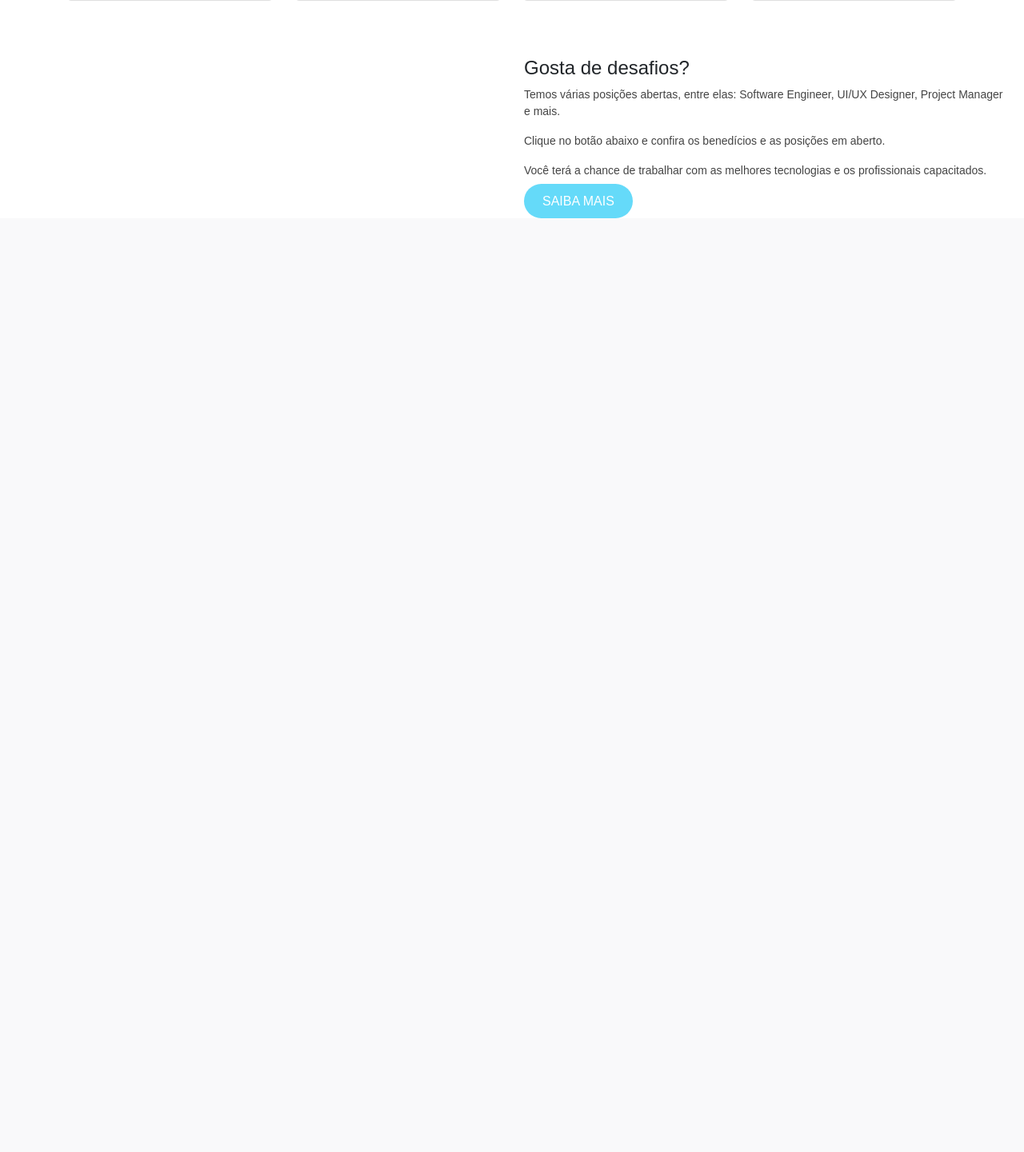
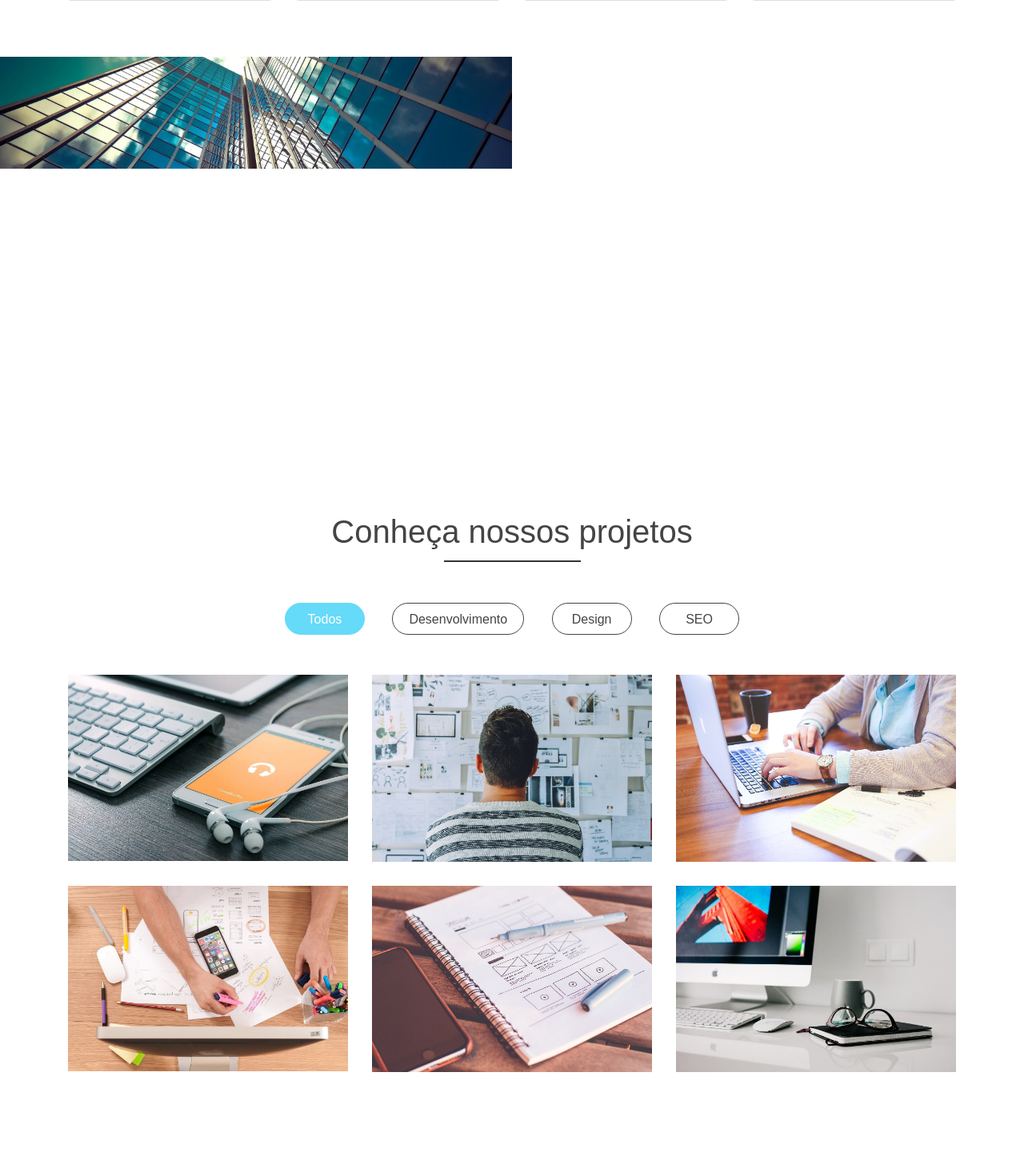
Before and after one commit to OliveiraRafaella/ProjetoGit, a PHP site: page / in a window 1280 px wide. Shown: the part 3086-4527 px from the top of the page at 80% size. Before the commit the page ends 3359 px from the top, so only its background shows below. Run offline with PHP 8.4, Linux system fonts and the light colour scheme; some libraries are stand-ins or nearby versions.

Commit message:
Portifolio

```diff
--- a/css/styles.css
+++ b/css/styles.css
@@ -195,11 +195,78 @@ header, .navbar{
     height: 500px;
 }
 
-#apply-area .container-fluid, #apply-area .row{
-   height: 100%;
+#apply-area .container-fluid, #aplly-area .row{
+    height: 100%;
 }
 
 #apply-area .apply-box{
     text-align: center;
     padding: 70px 50px;
 }
+
+#company-img{
+    background-image: url('../img/empresa.jpg');
+    background-size: cover;
+    height: 100%;
+}
+
+#pattern-img h4, #pattern-img p{
+    color: #FFF;
+}
+
+#patern-img h4{
+    margin-top: 8%;
+    margin-bottom: 20px;
+    text-transform: uppercase;
+}
+
+#pattern-img p{
+    margin-bottom: 20px;
+}
+
+#apply-btn{
+    display: block;
+    height: auto;
+    width: 180px;
+    margin-left: auto;
+    margin-right: auto;
+    margin-top: 30px;
+    background-color: transparent;
+    border-color: #FFF;
+}
+
+#apply-btn:hover{
+    border-color: #65DAF9;
+    background-color: #65DAF9;
+}
+
+/*Portifolio*/
+
+.project-box{
+    margin-bottom: 30px;
+}
+
+#filter-btn-box{
+    margin-bottom: 50px;
+    text-align: center;
+}
+
+.portifolio-area .filter-btn{
+    color:#444;
+    border: 1px solid #444;
+    background-color: transparent;
+    text-transform: none;
+    margin: 0 15px;
+    min-width: 100px;
+    width: auto;
+    height: 40px;
+    line-height: 40px;
+    padding: 0 20px;
+}
+
+.portifolio-area .filter-btn:hover, .portifolio-area .filter-btn.active{
+    color: #FFF;
+    background-color: #65DAF9;
+    border-color: #65DAF9;
+
+}
--- a/index.php
+++ b/index.php
@@ -220,18 +220,50 @@
                         </div>
                     </div>
                 </div>
-
             </div>
-            <div class="apply-area"> <!--Trabalhe Conosco-->
+            <div id="apply-area"> <!--Trabalhe Conosco-->
                 <div class="container-fluid">
                     <div class="row">
                         <div class="col-md-6 apply-box" id="company-img"></div>
                         <div class="col-md-6 apply-box" id="pattern-img">
                             <h4>Gosta de desafios?</h4>
                             <p>Temos várias posições abertas, entre elas: Software Engineer, UI/UX Designer, Project Manager e mais.</p>
-                                <p>Clique no botão abaixo e confira os benedícios e as posições em aberto.</p>
-                                <p>Você terá a chance de trabalhar com as melhores tecnologias e os profissionais capacitados.</p>
-                                <a href="#" class="main-btn" id="apply-btn">Saiba mais</a>
+                            <p>Clique no botão abaixo e confira os benefícios e as posições em aberto.</p>
+                            <p>Aqui você terá a chance de trabalhar com as melhores tecnologias e os profissionais mais capacitados.</p>
+                            <a href="#" class="main-btn" id="apply-btn">Saiba Mais</a>
+                        </div>
+                    </div>
+                </div>
+            </div>
+            <div class="portifolio-area"> <!--Portifolio-->
+                <div class="container">
+                    <div class="row">
+                        <div class="col-md-12">
+                            <h3 class="main-title">Conheça nossos projetos</h3>
+                        </div>
+                        <div class="col-md-12" id="filter-btn-box">
+                            <button class="main-btn filter-btn active" id="all-btn">Todos</button>
+                            <button class="main-btn filter-btn" id="dev-btn">Desenvolvimento</button>
+                            <button class="main-btn filter-btn" id="dsg-btn">Design</button>
+                            <button class="main-btn filter-btn" id="seo-btn">SEO</button>
+                        </div>
+                        <div class="col-md-4 project-box dev">
+                            <img src="img/proj1.jpg" class="img-fluid" alt="Projeto 1">
+                        </div>
+                        <div class="col-md-4 project-box dsg">
+                            <img src="img/proj2.jpg" class="img-fluid" alt="Projeto 2">
+                        </div>
+                        <div class="col-md-4 project-box seo">
+                            <img src="img/proj3.jpg" class="img-fluid" alt="Projeto 3">
+                        </div>
+                        <div class="col-md-4 project-box dev">
+                            <img src="img/proj4.jpg" class="img-fluid" alt="Projeto 4">
+                        </div>
+                        <div class="col-md-4 project-box dsg">
+                            <img src="img/proj5.jpg" class="img-fluid" alt="Projeto 5">
+                        </div>
+                        <div class="col-md-4 project-box seo">
+                            <img src="img/proj6.jpg" class="img-fluid" alt="Projeto 6">
                         </div>
                     </div>
                 </div>
--- a/js/scripts.js
+++ b/js/scripts.js
@@ -97,8 +97,47 @@ $(document).ready(function() {
     setTimeout(function(){
 
         $('#data-area').parallax({imageSrc: 'img/cidadeparallax.png'});
+        $('#apply-area').parallax({imageSrc: 'img/pattern.png'});
 
     }, 250);
 
+    //Filtro do portifólio
 
+    $('.filter-btn').on('click', function(){
+
+        let type = $(this).attr('id');
+        let boxes= $('.project-box');
+
+        $('.main-btn').removeClass('active');
+        $(this).addClass('active');
+
+        if(type == 'dsg-btn'){
+            eachBoxes('dsg', boxes);
+        }
+        else if (type == 'dev-btn'){
+            eachBoxes('dev', boxes);
+        }
+        else if (type == 'seo-btn'){
+            eachBoxes('seo', boxes);
+        }
+        else {
+            eachBoxes('all', boxes);
+        }
+    });
+
+    function eachBoxes(type, boxes){
+
+        if(type == 'all'){
+            $(boxes).fadeIn();
+        }
+        else{
+            $(boxes).each(function() {
+                if(!$(this).hasClass(type)) {
+                    $(this).fadeOut('slow');
+                } else {
+                    $(this).fadeIn();
+                }
+            });
+        }
+    }
 });
```
Lines whose indentation alone changed are shown as unchanged.
